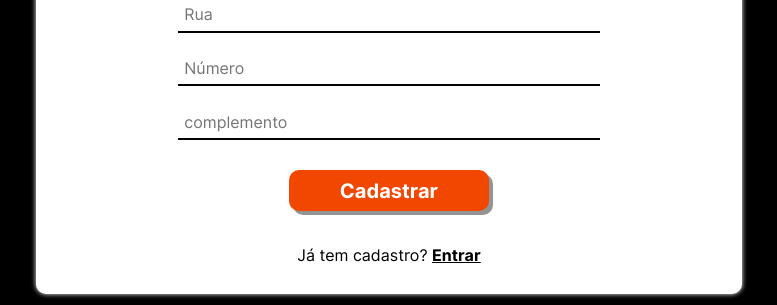
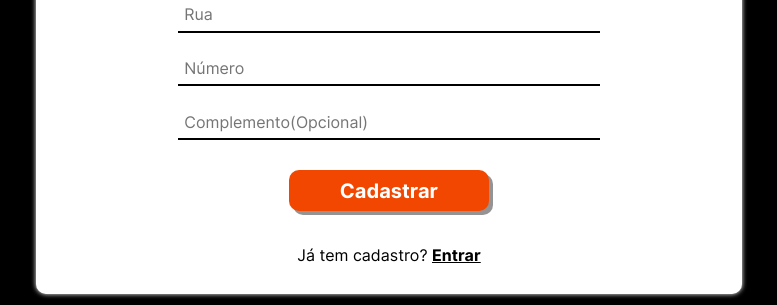
Before and after one commit to MarcusVBMoreira/Bike-Sports-Gaspar, a PHP site: page /bike-sports-gaspar/cadastro.php in a window 1280 px wide. Shown: the part 910-1215 px from the top of the page, without its empty margins (251-1028 px from the left). Run offline with PHP 8.4, Linux system fonts and the light colour scheme.

Commit message:
complemento opcional cadastro

```diff
--- a/app/assets/components/cadastro.php
+++ b/app/assets/components/cadastro.php
@@ -82,7 +82,7 @@
                             <span class="regular" id="span_numero">Informar o número</span>
                         </div>
                         <div class="item_forms">
-                            <input type="text" placeholder="complemento" name="complemento" id="complemento" class="regular">
+                            <input type="text" placeholder="Complemento(Opcional)" name="complemento" id="complemento" class="regular">
                         </div>
                     </div>
                     <button type="submit" class="btn_entrar bold">Cadastrar</button>
```
